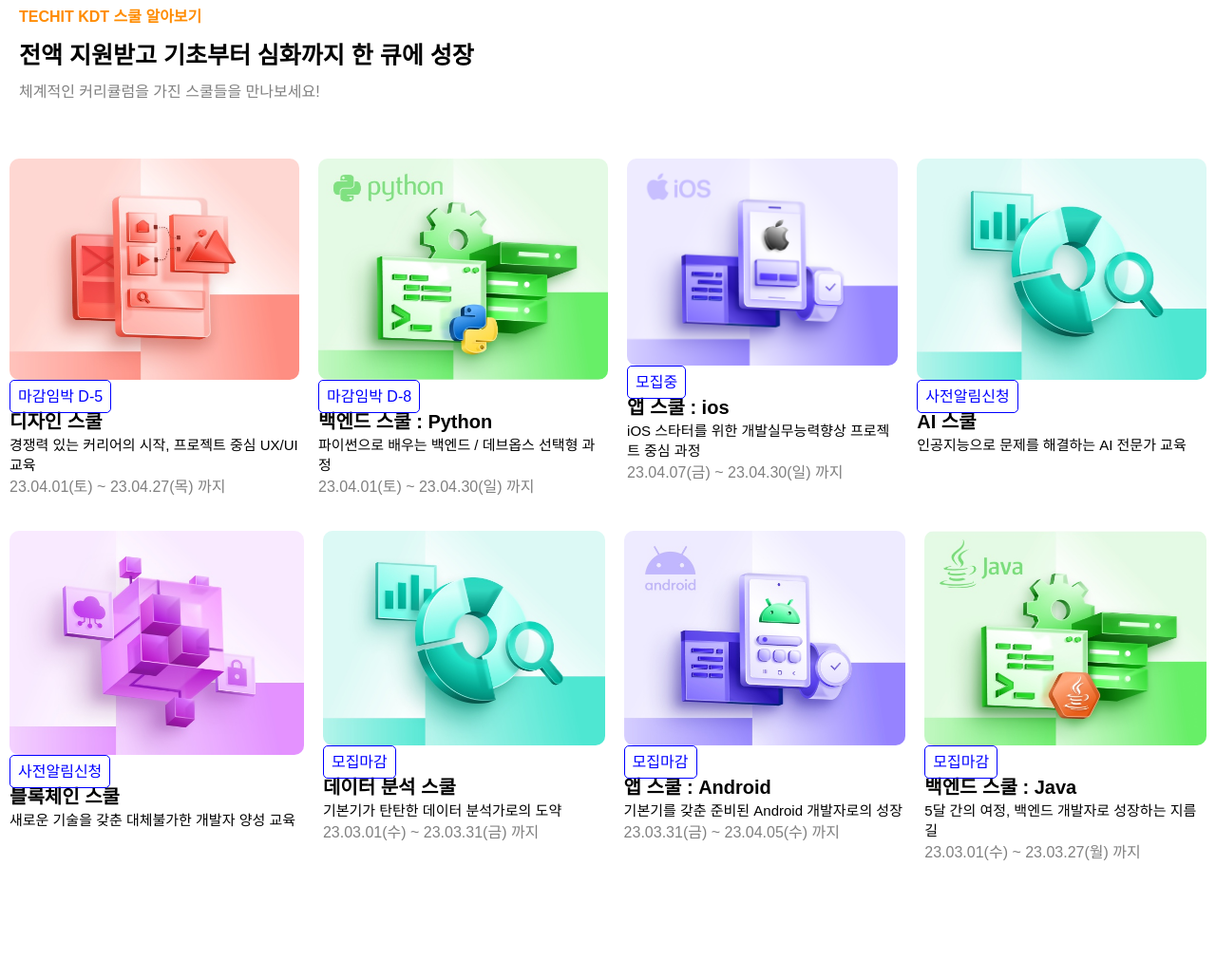
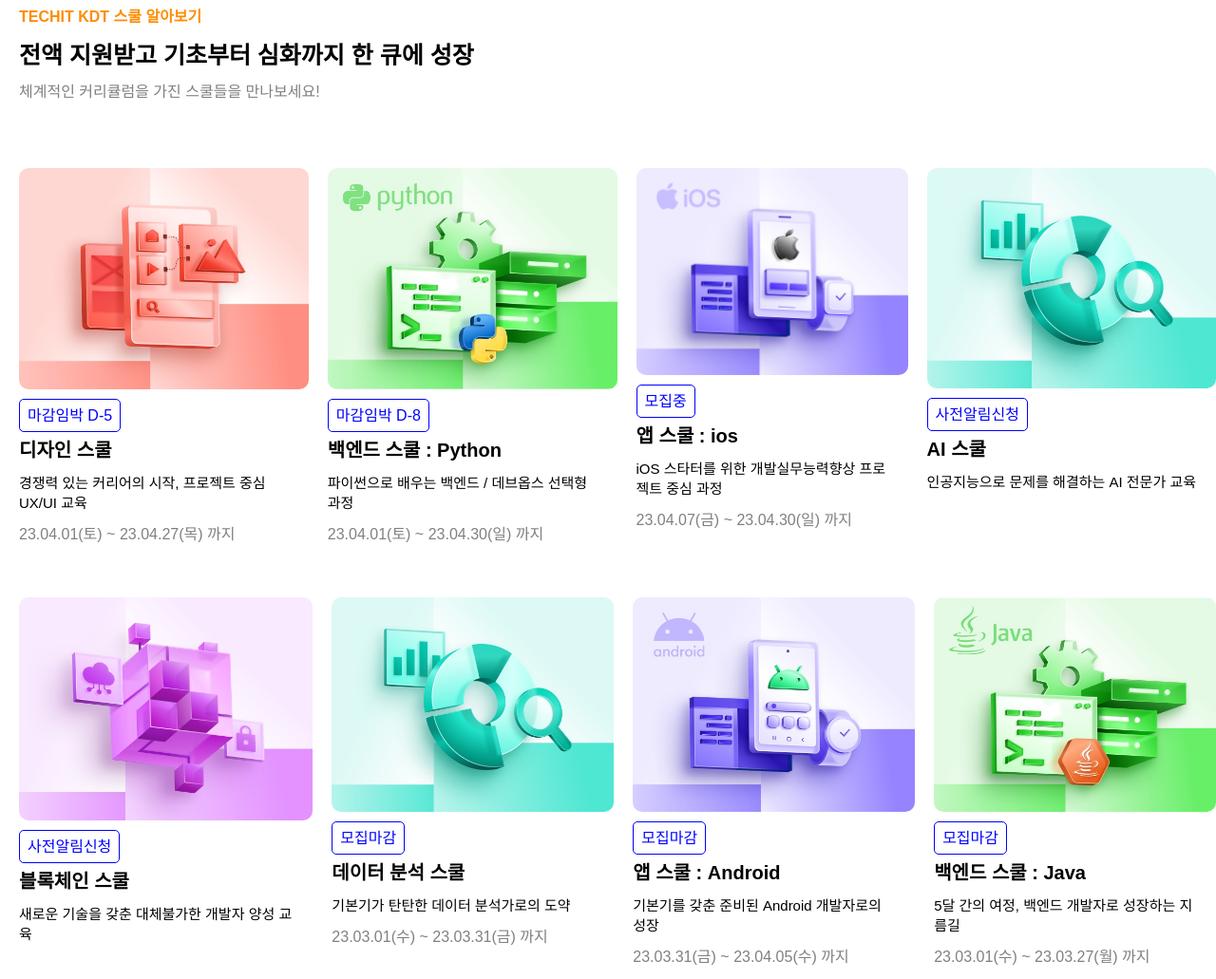
Before and after one commit to jungyungee/TECHIT-CloneCoding, a plain HTML site: page index.html in a window 1280 px wide. Shown: the part 576-1607 px from the top of the page at 95% size. Before the commit the page ends 1494 px from the top, so only its background shows below. Drawn offline with Linux system fonts and the light colour scheme.

Commit message:
아이콘 글자 배치 수정

```diff
--- a/style.css
+++ b/style.css
@@ -59,6 +59,7 @@ body{
 }
 .icons img{
     border-radius: 10px;
+    margin: 10px;
 }
 .school{
     margin: 10px;
@@ -69,17 +70,21 @@ body{
     border-radius: 5px;
     color: blue;
     padding: 8px;
+    margin: 10px;
     text-align: center;
     position: relative;
 }
 .class-title{
     font-size: 20px;
     font-weight: 600;
+    margin:10px;
 }
 .class-text{
     font-size: 15px;
     font-weight: 500;
+    margin: 10px;
 }
 .date{
     color: grey;
+    margin: 10px;
 }
```
